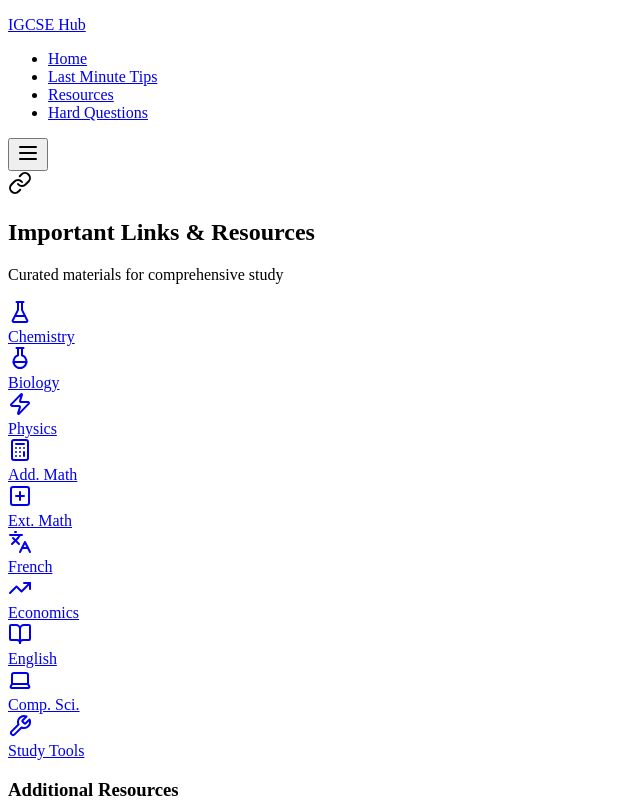
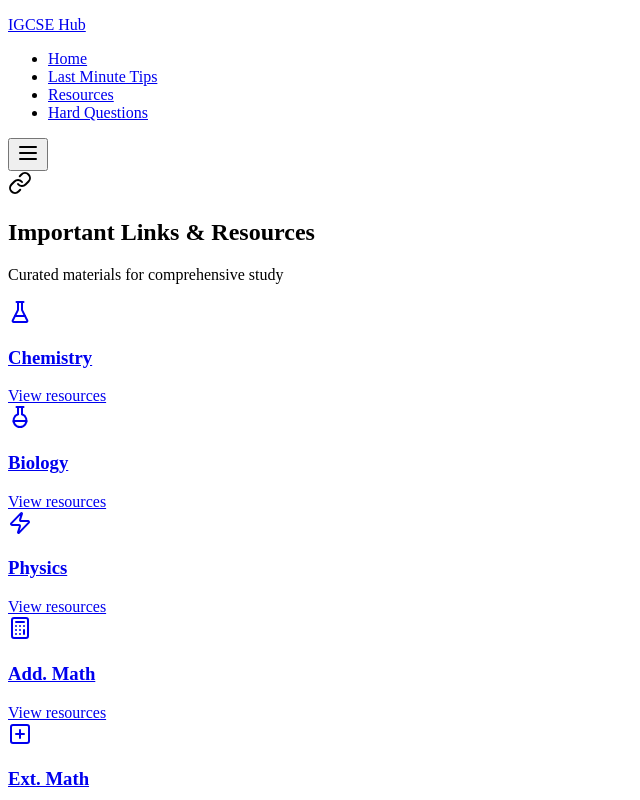
Before and after one commit to igcsehub101/IGCSE-Hub, a React (Vite) app in the folder client/: page /resources in a window 1280 px wide. Shown: the top 800 px of the page, without its empty margins (0-640 px from the left). Built offline with nearby package versions, Linux system fonts and the light colour scheme.

Commit message:
Restored to 'd9e150b4b99ff8e599f1def282fa8df2fa5f2f48'
Replit-Restored-To: d9e150b4b99ff8e599f1def282fa8df2fa5f2f48

```diff
--- a/client/src/components/SubjectFolder.tsx
+++ b/client/src/components/SubjectFolder.tsx
@@ -1,26 +1,70 @@
+import { Link } from "wouter";
 import { LucideIcon } from "lucide-react";
-import { Card } from "./ui/card";
-import { Link } from "wouter";
 
 interface SubjectFolderProps {
   title: string;
   icon: LucideIcon;
-  color: string;
+  color: "red" | "blue" | "pink" | "yellow" | "green" | "purple" | "orange";
   path: string;
+  links?: { label: string; url: string }[];
 }
 
-const SubjectFolder = ({ title, icon: Icon, color, path }: SubjectFolderProps) => {
+const SubjectFolder = ({
+  title,
+  icon: Icon,
+  color,
+  path,
+  links,
+}: SubjectFolderProps) => {
+  const getColorClass = (color: string) => {
+    const colorMap = {
+      red: "bg-[hsl(var(--pastel-red))]",
+      blue: "bg-[hsl(var(--pastel-blue))]",
+      pink: "bg-[hsl(var(--pastel-pink))]",
+      yellow: "bg-[hsl(var(--pastel-yellow))]",
+      green: "bg-[hsl(var(--pastel-green))]",
+      purple: "bg-[hsl(var(--pastel-purple))]",
+      orange: "bg-[hsl(var(--pastel-orange))]",
+    };
+
+    return colorMap[color as keyof typeof colorMap] || "bg-[hsl(var(--pastel-blue))]";
+  };
+
+  const getIconColorClass = (color: string) => {
+    const colorMap = {
+      red: "text-red-700",
+      blue: "text-blue-700",
+      pink: "text-pink-700",
+      yellow: "text-yellow-700",
+      green: "text-green-700",
+      purple: "text-purple-700",
+      orange: "text-orange-700",
+    };
+
+    return colorMap[color as keyof typeof colorMap] || "text-blue-700";
+  };
+
   return (
-    <Link href={path}>
-      <Card className="p-4 cursor-pointer hover:shadow-lg transition-shadow">
-        <div className="flex flex-col items-center gap-2">
-          <div className={`p-2 rounded-full bg-${color}-100`}>
-            <Icon className={`h-6 w-6 text-${color}-700`} />
+    <div className="mini-folder">
+      <Link href={path}>
+        <div className={`cursor-pointer ${getColorClass(color)} p-4 rounded-lg shadow-md text-center h-full flex flex-col`}>
+          <Icon className={`h-10 w-10 mx-auto mb-3 ${getIconColorClass(color)}`} />
+          <h3 className="font-semibold mb-2">{title}</h3>
+          <div className="mt-auto">
+            {links && links.map((link, index) => (
+              <Link key={index} href={link.url}>
+                <a className="text-sm text-blue-600 hover:text-blue-800 block mb-1 last:mb-0">
+                  {link.label}
+                </a>
+              </Link>
+            ))}
+            {!links && (
+              <span className="text-sm text-gray-600">View resources</span>
+            )}
           </div>
-          <span className={`text-${color}-700 font-medium text-center`}>{title}</span>
         </div>
-      </Card>
-    </Link>
+      </Link>
+    </div>
   );
 };
 
```
